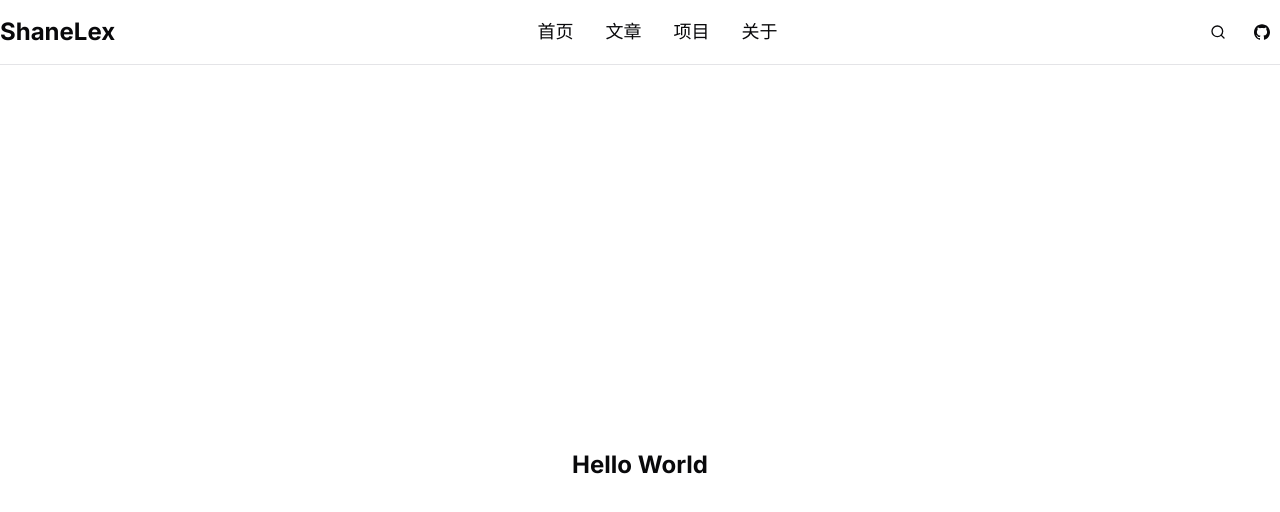
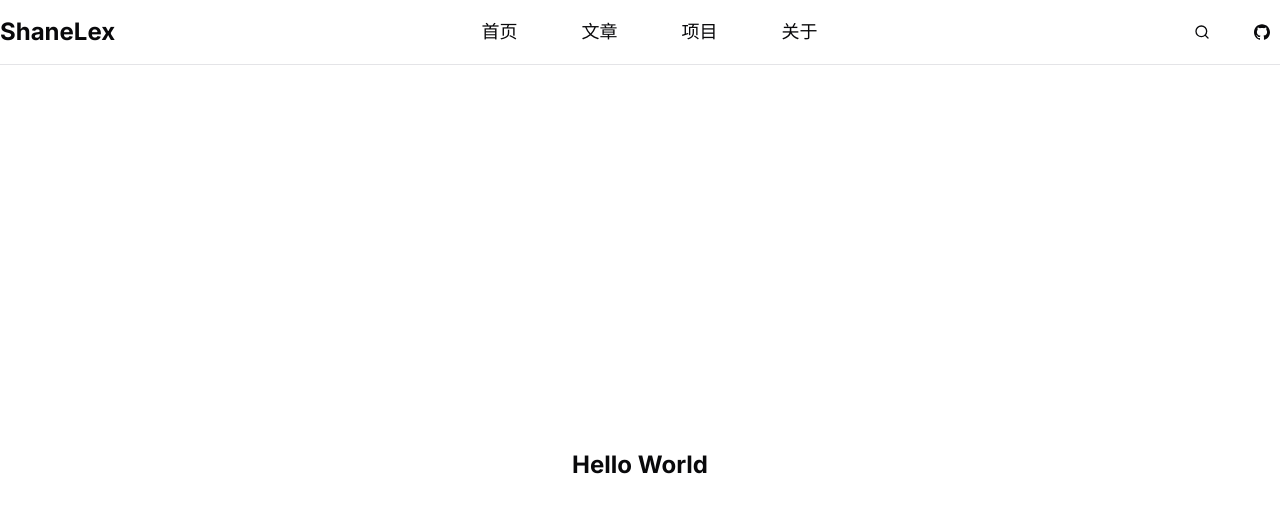
Before and after one commit to shanelex111/shanelex-blog, a Next.js app: page / in a window 1280 px wide. Shown: the top 512 px of the page. Built offline with nearby package versions, Linux system fonts and the light colour scheme.

Commit message:
update navbar class.

```diff
--- a/src/components/navbar.tsx
+++ b/src/components/navbar.tsx
@@ -14,7 +14,7 @@ export function Navbar() {
             ShaneLex
           </Link>
         </div>
-        <nav className="gap-8 md:flex hidden items-center font-medium text-lg">
+        <nav className="gap-16 md:flex hidden items-center text-lg">
           {navItems.map((item) => (
             <Link
               key={item.href}
@@ -25,7 +25,7 @@ export function Navbar() {
             </Link>
           ))}
         </nav>
-        <div className="items-center gap-2 flex">
+        <div className="items-center gap-6 flex">
           <Button
             size="icon"
             variant="ghost"
```
